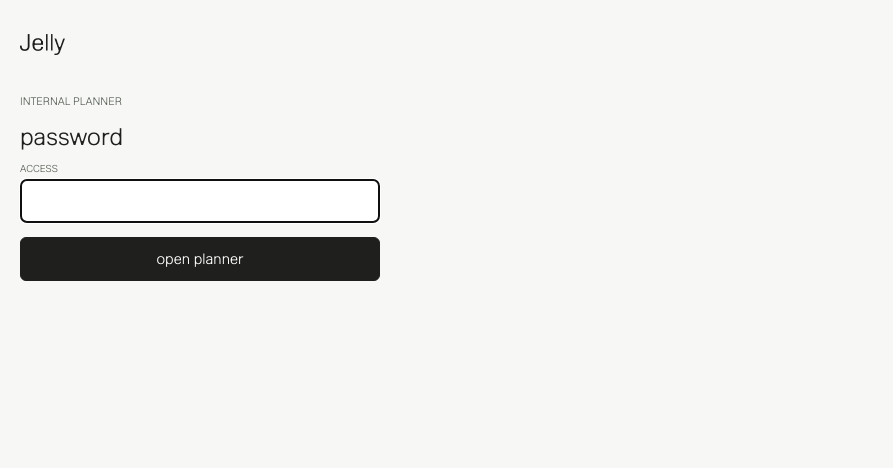
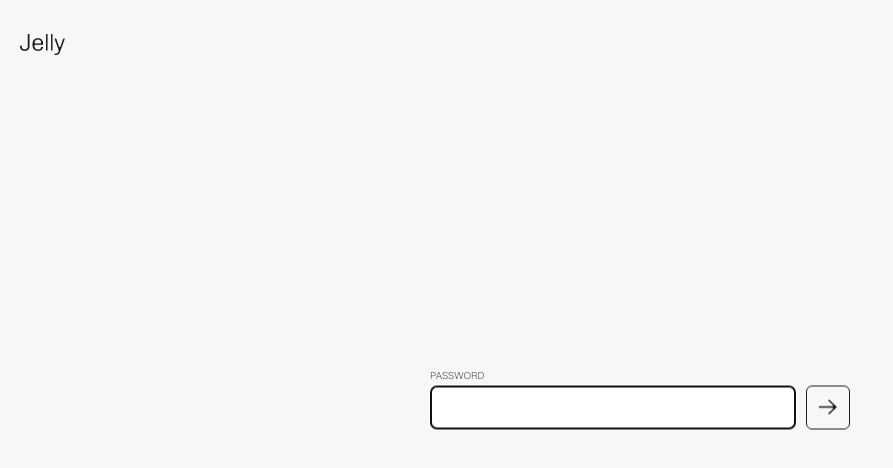
Before and after one commit to manuhuebl/jelly, a Next.js app: page /login in a window 1280 px wide. Shown: the top 468 px of the page, without its empty margins (0-893 px from the left). Built offline with nearby package versions, Linux system fonts and the light colour scheme.

Commit message:
Refine login screen

```diff
--- a/app/globals.css
+++ b/app/globals.css
@@ -72,6 +72,7 @@ select {
 
 .auth-shell {
   min-height: 100vh;
+  position: relative;
 }
 
 .topbar,
@@ -423,9 +424,14 @@ h2 {
 }
 
 .auth-card {
+  left: 50%;
   display: grid;
   gap: 14px;
-  max-width: 360px;
+  max-width: min(420px, calc(100vw - 40px));
+  position: absolute;
+  top: 50%;
+  transform: translate(-50%, -50%);
+  width: 100%;
 }
 
 .auth-card label {
@@ -439,6 +445,13 @@ h2 {
   text-transform: uppercase;
 }
 
+.auth-field {
+  align-items: end;
+  display: grid;
+  gap: 10px;
+  grid-template-columns: 1fr 44px;
+}
+
 .auth-card input {
   background: var(--surface);
   border: 1px solid var(--line-soft);
@@ -450,14 +463,19 @@ h2 {
 }
 
 .auth-card button {
-  background: var(--ink);
+  background-color: transparent;
+  background-image: url("/icons/pfeil-rechts.svg");
+  background-position: center;
+  background-repeat: no-repeat;
+  background-size: 18px auto;
   border: 1px solid var(--ink);
   border-radius: 6px;
-  color: var(--surface);
+  color: transparent;
   cursor: pointer;
-  font-size: 15px;
+  height: 44px;
   min-height: 44px;
-  padding: 9px 14px;
+  padding: 0;
+  width: 44px;
 }
 
 .print-form .danger-action,
--- a/app/login/page.tsx
+++ b/app/login/page.tsx
@@ -18,15 +18,15 @@ export default async function LoginPage({ searchParams }: LoginPageProps) {
         <img className="brand-logo" src="/logo/logo.png" alt="jelly" />
       </header>
       <form className="auth-card" action={login}>
-        <p className="eyebrow">internal planner</p>
-        <h1>password</h1>
         <input name="next" type="hidden" value={nextPath} />
-        <label>
-          <span>access</span>
-          <input autoFocus name="password" type="password" />
-        </label>
+        <div className="auth-field">
+          <label>
+            <span>Password</span>
+            <input autoFocus name="password" type="password" />
+          </label>
+          <button aria-label="Open planner" type="submit" />
+        </div>
         {hasError ? <p className="form-alert">wrong password</p> : null}
-        <button type="submit">open planner</button>
       </form>
     </main>
   );
```
